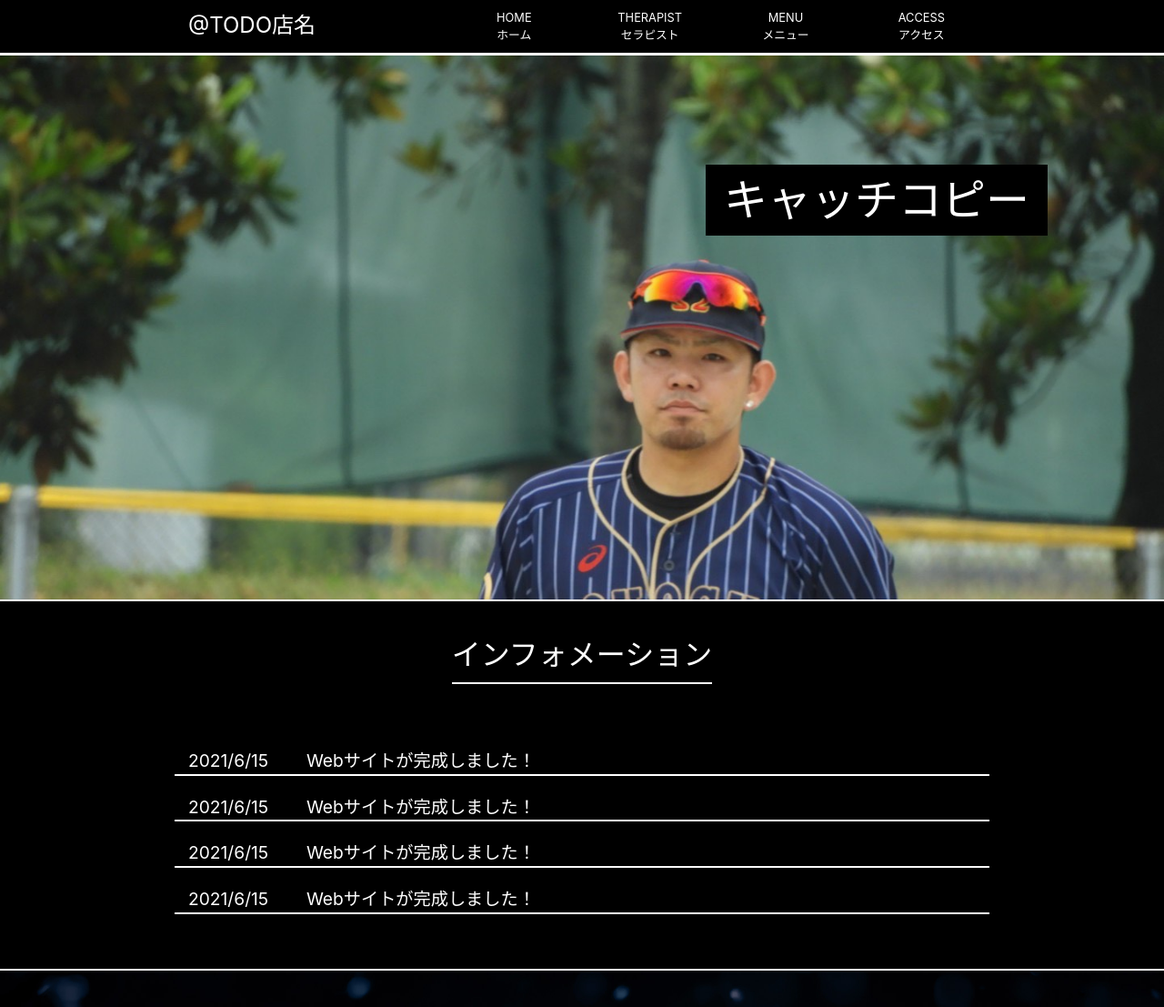
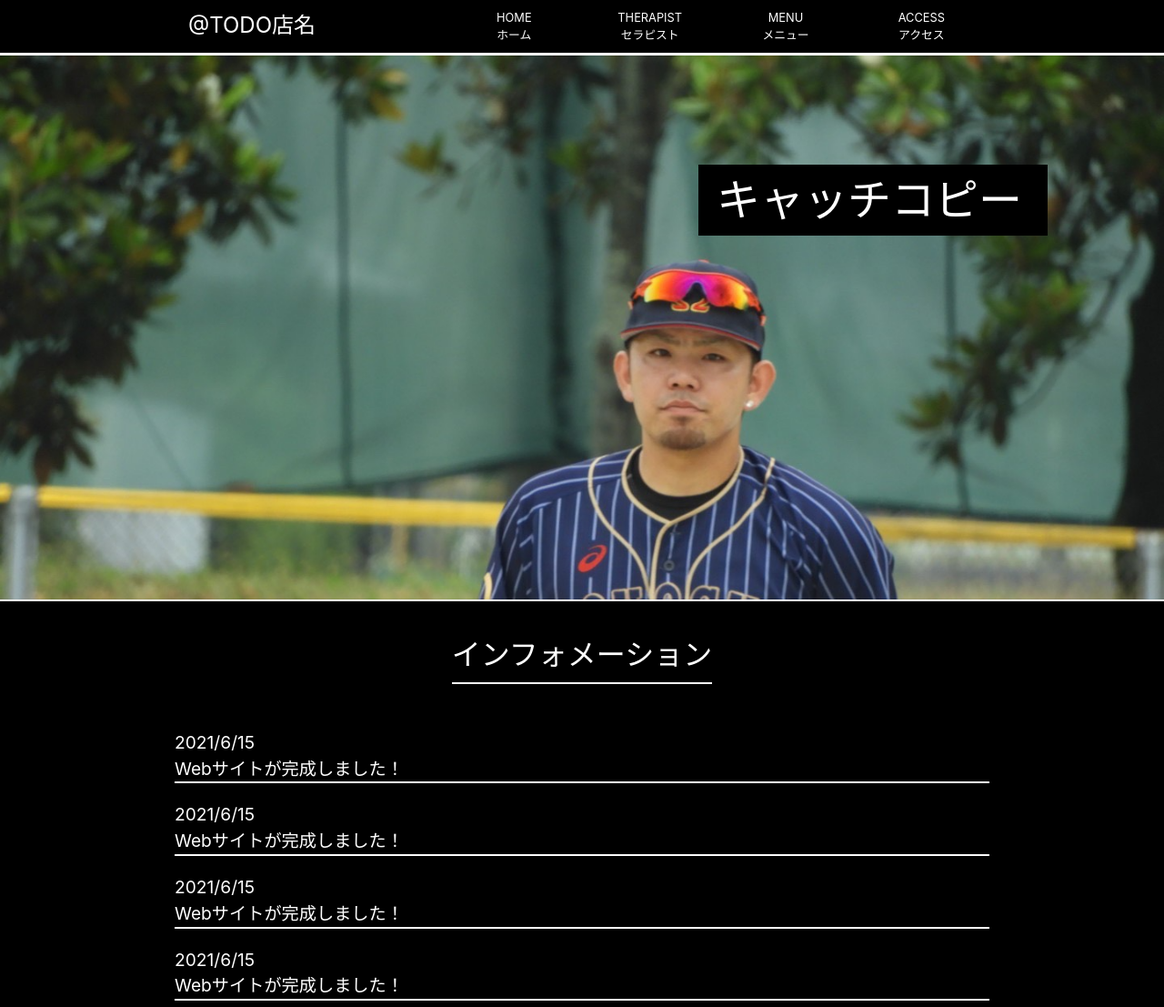
Before and after one commit to genkiasai/aesthetic1, a PHP site: page / in a window 1280 px wide. Shown: the top 1107 px of the page at 91% size. Run offline with PHP 8.4, Linux system fonts and the light colour scheme.

Commit message:
20210625_トップページ_スマホ大枠完成

```diff
--- a/index.php
+++ b/index.php
@@ -44,9 +44,9 @@
         <nav class="navbar navbar-expand-lg navbar-light nav-mobile">
             <div class="aaa">
                     <a class="navbar-brand" href="#scroll-1">
-                        <div class="row nav__logo-area_sp">
+                        <div class="nav__logo-area_sp">
                             <!-- <div class="nav__logo-item col-4 px-0"><img src="./images/logo.webp" alt="ロゴ"></div> -->
-                            <div class="nav__logo-name col-8 px-0"><span class="nav__logo-name_bold">もくらん建設</span><br><span class="nav__logo-name_nomal">株式会社</span></div>
+                            <div class="nav__logo-name"><span class="nav__logo-name_bold">@TODO店名</span></div>
                         </div>
                     </a>
                     <button class="navbar-toggler collapsed" type="button" data-toggle="collapse" data-target="#navbarNav" aria-controls="navbarNav" aria-expanded="false" aria-label="Toggle navigation">
@@ -89,23 +86,21 @@
             <div class="inner inner-2">
                 <h2 class="wrapper__h2">インフォメーション</h2>
                 <div class="info-area">
-                    <div class="row">
-                        <div class="col-xl-12 info info-1">
-                            <div class="float-left info-data date date-1">2021/6/15</div>
-                            <div class="float-right info-data sentence sentence-1">Webサイトが完成しました！</div>
+                    <div class="info info-1">
+                        <div class="info-data date date-1">2021/6/15</div>
+                        <div class="info-data sentence sentence-1">Webサイトが完成しました！</div>
                     </div>
-                        <div class="col-xl-12 info info-2">
-                            <div class="float-left info-data date date-2">2021/6/15</div>
-                            <div class="float-right info-data sentence sentence-2">Webサイトが完成しました！</div>
+                    <div class="info info-2">
+                        <div class="info-data date date-2">2021/6/15</div>
+                        <div class="info-data sentence sentence-2">Webサイトが完成しました！</div>
                     </div>
-                        <div class="col-xl-12 info info-3">
-                            <div class="float-left info-data date date-3">2021/6/15</div>
-                            <div class="float-right info-data sentence sentence-3">Webサイトが完成しました！</div>
+                    <div class="info info-3">
+                        <div class="info-data date date-3">2021/6/15</div>
+                        <div class="info-data sentence sentence-3">Webサイトが完成しました！</div>
                     </div>
-                        <div class="col-xl-12 info info-4">
-                            <div class="float-left info-data date date-4">2021/6/15</div>
-                            <div class="float-right info-data sentence sentence-4">Webサイトが完成しました！</div>
-                        </div>
+                    <div class="info info-4">
+                        <div class="info-data date date-4">2021/6/15</div>
+                        <div class="info-data sentence sentence-4">Webサイトが完成しました！</div>
                     </div>
                 </div>
             </div>
@@ -140,14 +135,10 @@
         <!-- wrapper-4 -->
         <div class="wrapper wrapper-4">
             <div class="inner inner-4">
-                <div class="row">
-                    <div class="col-xl-12">
                 <div class="message-area">
                     <div class="message message-1">メッセージメッセージメッセージメッセージメッセージ</div>
                     <div class="message message-2">メッセージメッセージメッセージメッセージメッセージメッセージメッセージメッセージメッセージメッセージメッセージメッセージメッセージメッセージメッセージメッセージ</div>
                     <div class="message message-3">メッセージメッセージメッセージメッセージメッセージメッセージメッセージメッセージメッセージメッセージ</div>
-                        </div>
-                    </div>
                 </div>
             </div>
         </div>
@@ -168,23 +159,21 @@
             <div class="inner inner-6">
                 <h2 class="wrapper__h2">アクセス</h2>
                 <div class="access-area">
-                    <div class="row">
-                        <div class="col-xl-12 access access-1">
+                    <div class="access access-1">
                         <div class="access-item access-address address">場所</div>
-                            <div class="float-right access-address sentence sentence-address">名鉄岐阜駅から西に徒歩5分程度（ご希望があればお迎えに上がります）</div>
+                        <div class="access-address sentence sentence-address">名鉄岐阜駅から西に徒歩5分程度（ご希望があればお迎えに上がります）</div>
                     </div>
-                        <div class="col-xl-12 access access-2">
+                    <div class="access access-2">
                         <div class="access-item access-tel tel">TEL</div>
-                            <div class="float-right access-tel sentence sentence-tel">000-0000-0000</div>
+                        <div class="access-tel sentence sentence-tel">000-0000-0000</div>
                     </div>
-                        <div class="col-xl-12 access access-3">
+                    <div class="access access-3">
                         <div class="access-item access-time time">営業時間</div>
-                            <div class="float-right access-time sentence sentence-time">14:00 - 24:00</div>
+                        <div class="access-time sentence sentence-time">14:00 - 24:00</div>
                     </div>
-                        <div class="col-xl-12 access access-4">
+                    <div class="access access-4">
                         <div class="access-item access-holiday holiday">定休日</div>
-                            <div class="float-right access-holiday sentence sentence-holiday">年中無休</div>
-                        </div>
+                        <div class="access-holiday sentence sentence-holiday">年中無休</div>
                     </div>
                 </div>
             </div>
--- a/style.css
+++ b/style.css
@@ -33,7 +33,7 @@ nav {
 .inner {
     text-align: center;
     width: 70%;
-    margin: 0 auto 60px auto;
+    margin: 0 auto 40px auto;
 }
 
 .wrapper-3,
@@ -152,7 +152,7 @@ nav {
 
 /* wrapper-1ここから */
 .wrapper-1 {
-    background-image: url("./images/nomura.JPG");
+    background-image: url("./images/nomura-lg.png");
     background-attachment: fixed;
     background-size: cover;
     height: 600px;
@@ -167,39 +167,48 @@ nav {
     position: absolute;
     top: 20%;
     right: 10%;
+    width: 30%;
+    min-width: 180px;
 }
 
 /* wrapper-1ここまで */
 
 /* wrapper-2ここから */
 .info-area {
-    margin-top: 20px;
+    margin-top: 10px;
 }
 
 .info {
     margin: 20px 0 0 0;
     border-bottom: 2px solid #fff;
     font-size: 1.2em;
-}
-
-.info-data {
-    display: inline-block;
+    width: 100%;
 }
 
 .date {
-    width: 15%;
     text-align: left;
 }
 
 .sentence {
-    width: 85%;
     text-align: left;
 }
 /* wrapper-2ここまで */
 
 /* wrapper-3ここから */
 .images-area {
-    margin: 40px 0;
+    margin-bottom: 40px;
+    display: flex;
+    justify-content: space-between;
+    align-items: center;
+    flex-wrap: wrap;
+}
+.images-area:before,
+.images-area:after {
+    content: "";
+    width: 21%;
+}
+.images-area:before {
+    order: 1;
 }
 
 .arrow-area {
@@ -318,18 +328,11 @@ nav {
 }
 
 .access-item {
-    width: 15%;
     text-align: left;
 }
 
 .sentence {
-    width: 85%;
     text-align: left;
-}
-
-.access-item {
-    position: absolute;
-    bottom: 0;
 }
 /* wrapper-6ここまで */
 
```
Also changed, not shown: other parts of index.php (+15 -18 lines), other parts of style.css (+157 -13 lines), images/nomura-lg.png (added), images/nomura-md.png (added), images/nomura-md.webp (added), images/nomura-origin.png (added), 3 other files. Lines whose indentation alone changed are shown as unchanged.
